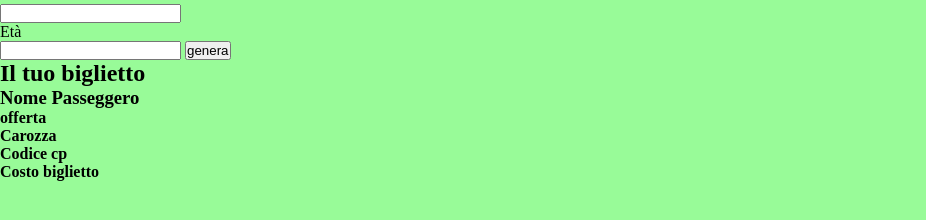
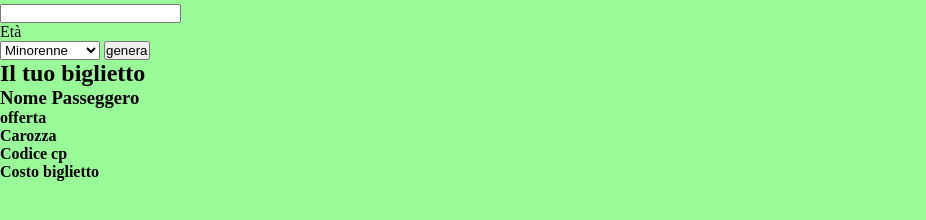
Before and after one commit to GiuseppeDalessio7/js-biglietto-treno-form, a plain HTML site: page index.html in a window 1280 px wide. Shown: the part 88-308 px from the top of the page, without its empty margins (0-926 px from the left). Drawn offline with Linux system fonts and the light colour scheme.

Commit message:
Push for fabio

```diff
--- a/assets/js/myscript.js
+++ b/assets/js/myscript.js
@@ -6,7 +6,7 @@ va applicato uno sconto del 20% per i minorenni
 va applicato uno sconto del 40% per gli over 65*/
 
 
-document.getElementById('genera').addEventListener('click', function () {
+    document.getElementById('genera').addEventListener('click', function () {
     //nome dell'utente
     const userName = document.getElementById('name').value;
     console.log('Il tuo nome è:' + userName);
--- a/index.html
+++ b/index.html
@@ -12,7 +12,11 @@
     <p>Chilometri</p>
     <input id="klm" type="text" value="">
     <p>Età</p>
-    <input id="ageUser"  type="text">
+    <select id="ageUser">
+        <option value="Minorenne">Minorenne</option>
+        <option value="Maggiorenne">Maggiorenne</option>
+        <option value="Over65">Over65</option>
+    </select>
 
     <input id="genera" type="button" value="genera">
 
```
